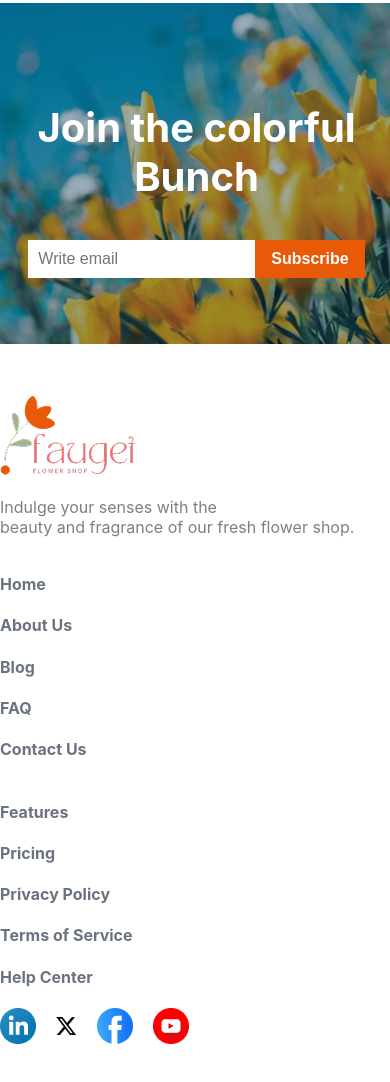
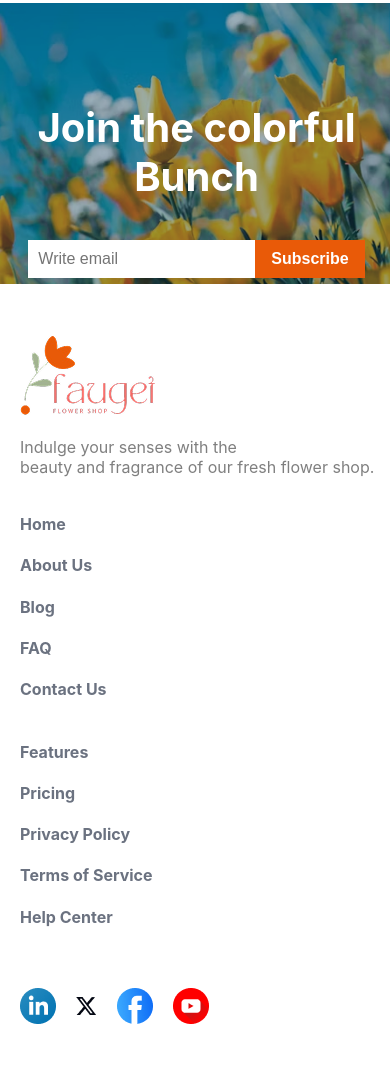
Before and after one commit to evrahimhasan/flower-shop-assignment-02-repo, a plain HTML site: page index.html in a window 390 px wide. Shown: the part 4254-5336 px from the top of the page. Drawn offline with Linux system fonts and the light colour scheme.

Commit message:
final touch

```diff
--- a/style/style.css
+++ b/style/style.css
@@ -401,7 +401,7 @@
   }
 
   .product-grid {
-    width: 362px;
+    width: 352px;
   }
 
  .product-card {
@@ -419,7 +419,6 @@
   color: #FFFFFF;
   font-size: 0.5rem;
   padding: 10px 40px;
-  /* text-align: center; */
 }
 
 
@@ -439,8 +438,6 @@
     align-items: center;
     gap: 0;
     width: 321px;
-    padding-bottom: 60px;
-    margin: ;
   }
 
   .subscribe-box input {
@@ -515,10 +512,8 @@
     text-align: left;
     align-items: start;
     margin-top: 50px;
-    padding: 0px;
+    padding: 0 20px;
     width: 393px;
-    margin-left: 0px;
-    margin-right: 0px;
 
   }
 
@@ -529,10 +524,10 @@
   .footer-links {
     flex-direction: column;
     gap: 0px;
-    margin-bottom: 0px;
+    margin-bottom: 20px;
   }
 
   .social-icons {
-    margin-bottom: 50px;
+    margin-top: 20px;
   }
 }
```
